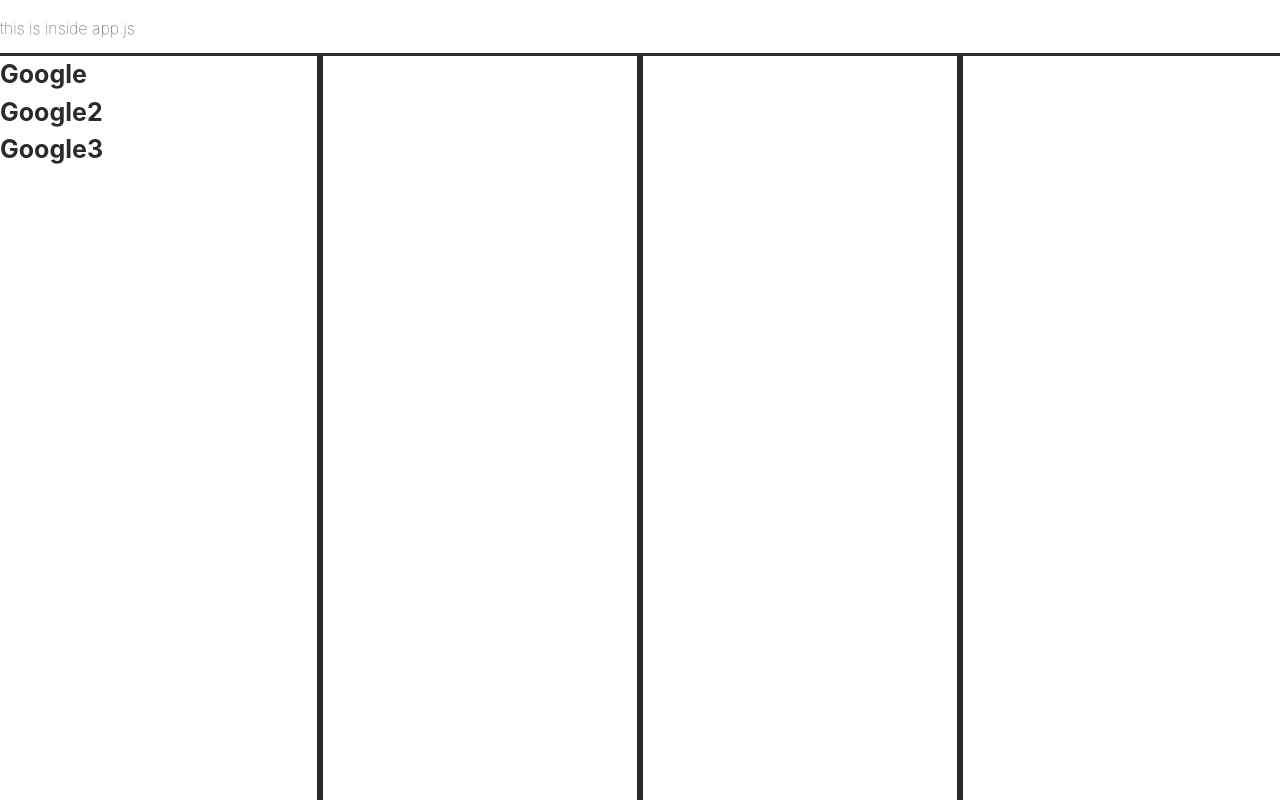
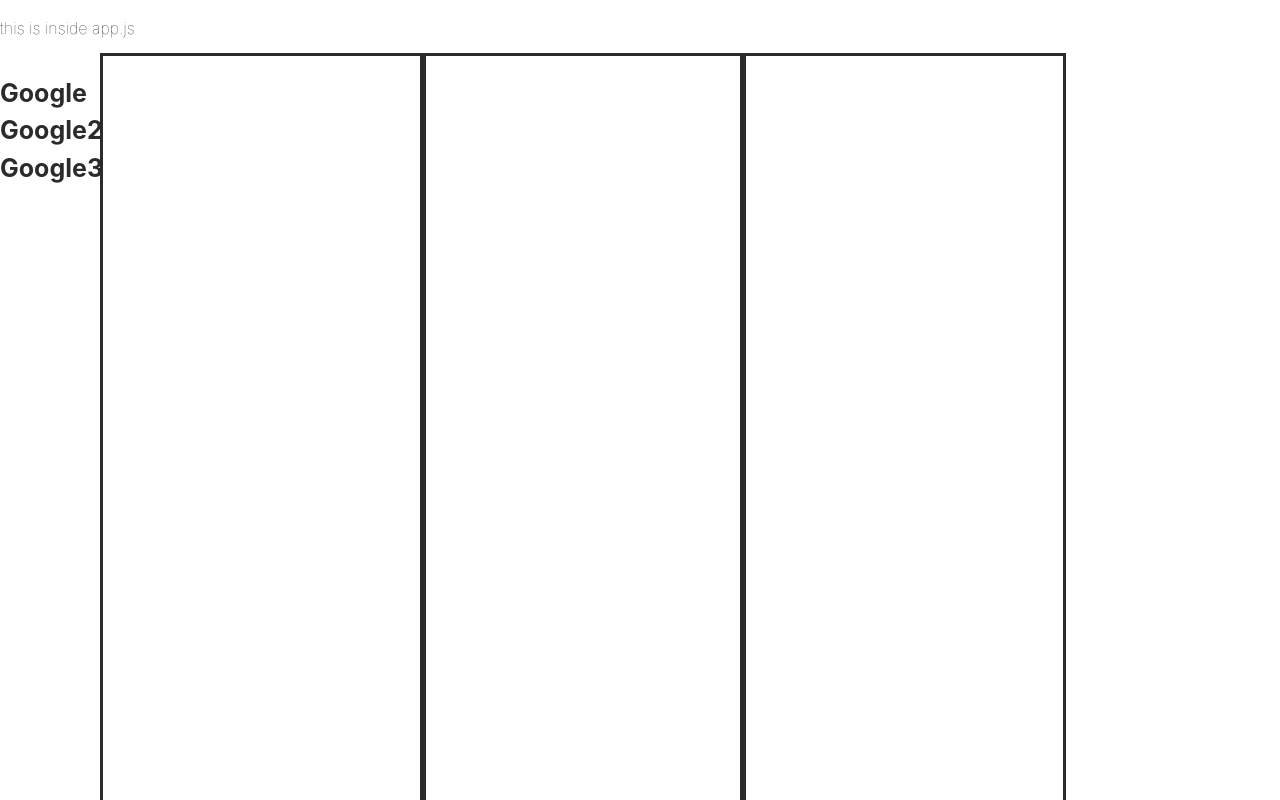
Before and after one commit to PTRI-7-Team-Axolotl/secure-the-bag, a React (Create React App) app: page /user in a window 1280 px wide. Shown: the top 800 px of the page. Built offline with nearby package versions, Linux system fonts and the light colour scheme; the HTML template or start-up script is replaced by a standard one.

Commit message:
draggable working, drop is not

```diff
--- /dev/null
+++ b/src/Columns.jsx
@@ -0,0 +1,18 @@
+import React from 'react'
+import { useDrop } from 'react-dnd'
+
+
+
+const Columns = (props) => {
+    const [collectedProps, drop] = useDrop(() => ({
+        accept: 'jobs',
+        item: props.jobs.index
+      }))
+
+    return (
+      <div ref={drop} style={{ width: '25%', height: '100vh', margin: "0", padding: "0", outlineStyle: "solid" }}>{props.jobs.index}</div>
+    )
+
+}
+
+export default Columns;
--- a/src/User.jsx
+++ b/src/User.jsx
@@ -2,6 +2,7 @@
 import JobInfo from './JobInfo.jsx';
 import { useDrag, useDrop } from 'react-dnd'
 import JobCard from './JobCard.jsx'
+import Colunms from './Columns.jsx'
 
 
 function User (props) {
@@ -23,6 +24,7 @@
         city:     "Denver",
         remote:    'yes',
         description: "put some words in here",
+        index: 0
         }, {
           location: 1,
           employer: "Google2",
@@ -34,6 +36,7 @@
           city:     "Denver2",
           remote:    'yes2',
           description: "put some words in here2",
+          index: 1
         },
         {location: 1,
         employer: "Google3",
@@ -44,7 +47,10 @@
         salary: '$150,0002',
         city:     "Denver2",
         remote:    'yes2',
-        description: "put some words in here2"}]
+        description: "put some words in here2",
+        index: 2
+      }]
+
     )
 
    //onClick Function that activates when a job is clicked
@@ -69,21 +75,15 @@
      <div className='job-cards' onClick={onClick}
  > {< JobCard  key={index} name={index} id={index} jobs={jobs} />}
  </div>
+
     );
 
-   const renderColumns = (i) => {
-        if (i === 0) return  <div key={i} style={{ width: '25%', height: '100vh', margin: "0", padding: "0", outlineStyle: "solid" }}>{listItems}</div>
-        return (
-          <div key={i} style={{ width: '25%', height: '100vh', margin: "0", padding: "0", outlineStyle: "solid" }}></div>
-        )
-
-    }
 
   //Our rendering logic
   if (!isShown) {
       const columns = [];
       for (let i = 0; i < 4; i++) {
-        columns.push(renderColumns(i))
+        columns.push(<Colunms jobs={jobs}/>)
       }
       return (
         <div
@@ -93,6 +93,9 @@
             display: 'flex',
             flexWrap: 'wrap'
           }}>
+            <h3> {listItems}</h3>
+
+            <div></div>
             {columns}
           </div>
       )
```
